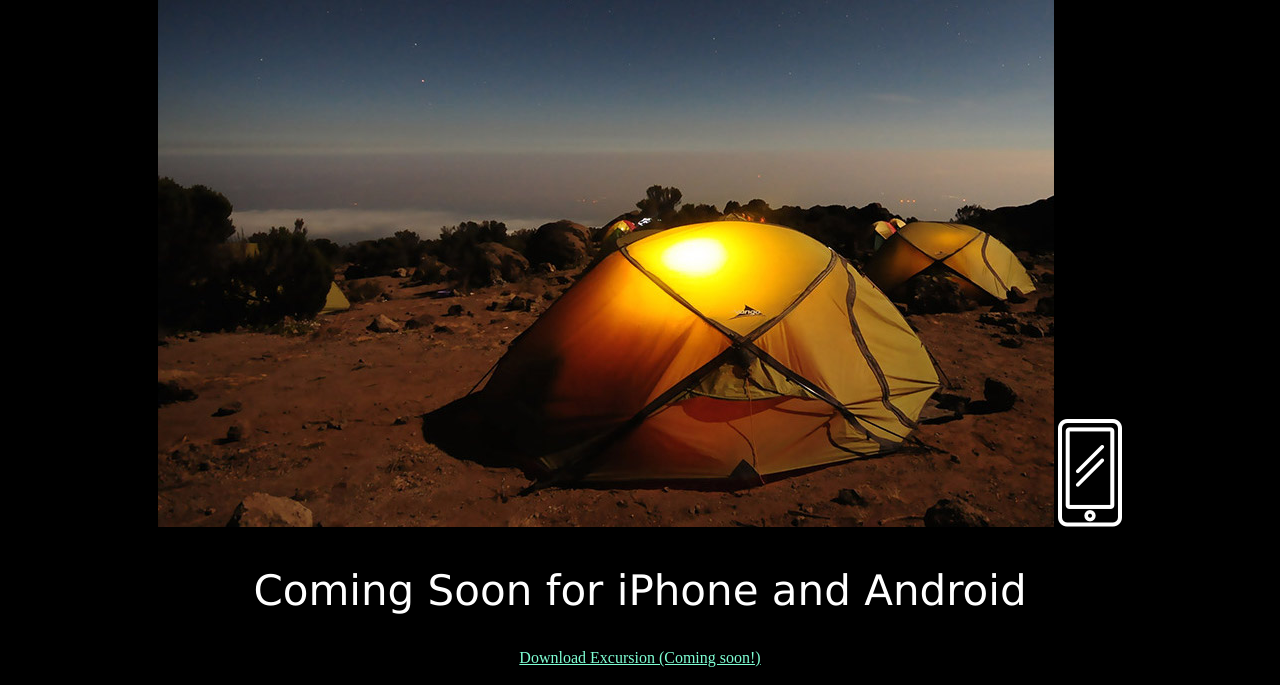
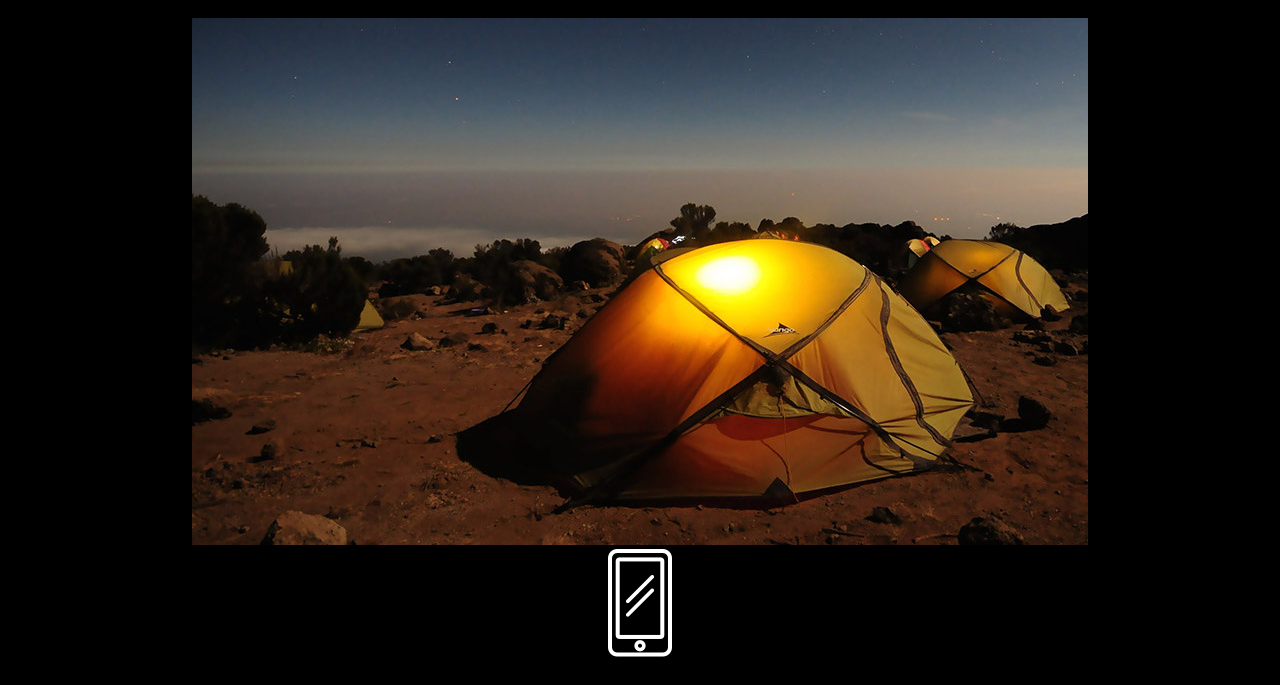
Before and after one commit to anhquanza1802/ecursion, a plain HTML site: page index.html in a window 1280 px wide. Shown: the part 443-1128 px from the top of the page. Drawn offline with Linux system fonts and the light colour scheme.

Commit message:
Update to index.html

```diff
--- a/index.html
+++ b/index.html
@@ -12,11 +12,11 @@
     </header>
     <main>
         <h1>Discover hidden places in the world around you</h1>
-        <a href="">Download Excursion (Coming soon!)</a>
+        <a href="">Download Excursion (Coming soon!)</a><br>
         <video src="./excursion.mp4"></video>
         <h2>Your personal travel guide</h2>
         <h3>Excursion remembers places you like, and recommends new points of interest around you.</h3>
-        <img src="./image/camp.jpg" alt="">
+        <img src="./image/camp.jpg" alt=""><br>
         <img src="./image/phone.png" alt="">
         <h2>Coming Soon for iPhone and Android</h2>
         <a href="">Download Excursion (Coming soon!)</a>
```
